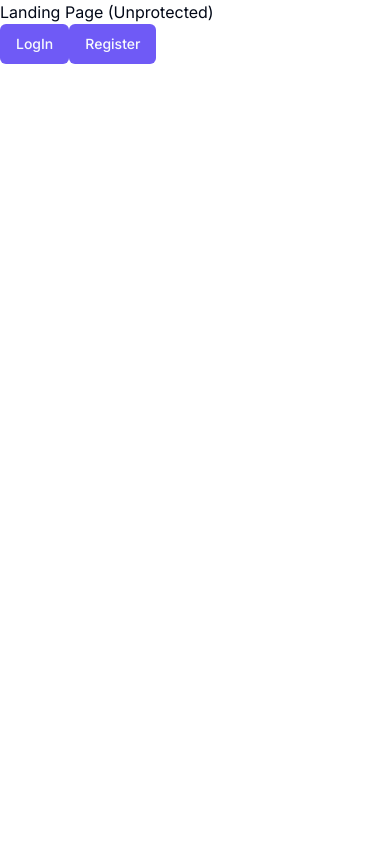
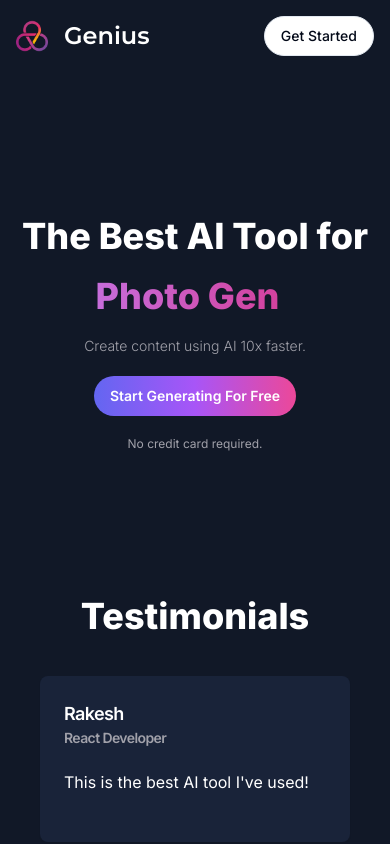
Before and after one commit to tripathirakeshofficial/saas-ai-platform, a Next.js app: page / in a window 390 px wide. Built offline with nearby package versions, Linux system fonts and the light colour scheme; no server answers.

Commit message:
Landing Page

```diff
--- /dev/null
+++ b/app/(landing)/layout.tsx
@@ -0,0 +1,9 @@
+const LandingLayout = ({ children }: { children: React.ReactNode }) => {
+  return (
+    <main className="h-full bg-[#111827] overflow-auto">
+      <div className="mx-auto max-w-screen-xl h-full w-full">{children}</div>
+    </main>
+  );
+};
+
+export default LandingLayout;
--- a/app/(landing)/page.tsx
+++ b/app/(landing)/page.tsx
@@ -1,18 +1,13 @@
-import { Button } from "@/components/ui/button";
-import Link from "next/link";
+import { LandingContent } from "@/components/landing-content";
+import { LandingHero } from "@/components/landing-hero";
+import { LandingNavbar } from "@/components/landing-navbar";
 
 const LandingPage = () => {
   return (
-    <div>
-      Landing Page (Unprotected)
-      <div>
-        <Link href="/sign-in">
-          <Button>LogIn</Button>
-        </Link>
-        <Link href="/sign-up">
-          <Button>Register</Button>
-        </Link>
-      </div>
+    <div className="h-full">
+      <LandingNavbar />
+      <LandingHero />
+      <LandingContent />
     </div>
   );
 };
--- /dev/null
+++ b/components/landing-content.tsx
@@ -0,0 +1,62 @@
+"use client";
+
+import { Card, CardContent, CardHeader, CardTitle } from "@/components/ui/card";
+
+const testimonials = [
+  {
+    name: "Rakesh",
+    avatar: "R",
+    title: "React Developer",
+    description: "This is the best AI tool I've used!",
+  },
+  {
+    name: "Deepak",
+    avatar: "D",
+    title: "Designer",
+    description: "I use this daily for generating new photos!",
+  },
+  {
+    name: "Mark",
+    avatar: "M",
+    title: "CEO",
+    description:
+      "This app has changed my life, cannot imagine working without it!",
+  },
+  {
+    name: "Mary",
+    avatar: "M",
+    title: "CFO",
+    description:
+      "The best in class, definitely worth the premium subscription!",
+  },
+];
+
+export const LandingContent = () => {
+  return (
+    <div className="px-10 pb-20">
+      <h2 className="text-center text-4xl text-white font-extrabold mb-10">
+        Testimonials
+      </h2>
+      <div className="grid grid-cols-1 sm:grid-cols-2 md:grid-cols-3 lg:grid-cols-4 gap-4">
+        {testimonials.map((item) => (
+          <Card
+            key={item.description}
+            className="bg-[#192339] border-none text-white"
+          >
+            <CardHeader>
+              <CardTitle className="flex items-center gap-x-2">
+                <div>
+                  <p className="text-lg">{item.name}</p>
+                  <p className="text-zinc-400 text-sm">{item.title}</p>
+                </div>
+              </CardTitle>
+              <CardContent className="pt-4 px-0">
+                {item.description}
+              </CardContent>
+            </CardHeader>
+          </Card>
+        ))}
+      </div>
+    </div>
+  );
+};
--- /dev/null
+++ b/components/landing-hero.tsx
@@ -0,0 +1,50 @@
+"use client";
+
+import Link from "next/link";
+import { useAuth } from "@clerk/nextjs";
+import TypewriterComponent from "typewriter-effect";
+
+import { Button } from "@/components/ui/button";
+
+export const LandingHero = () => {
+  const { isSignedIn } = useAuth();
+
+  return (
+    <div className="text-white font-bold py-36 text-center space-y-5">
+      <div className="text-4xl sm:text-5xl md:text-6xl lg:text-7xl space-y-5 font-extrabold">
+        <h1>The Best AI Tool for</h1>
+        <div className="text-transparent bg-clip-text bg-gradient-to-r from-purple-400 to-pink-600">
+          <TypewriterComponent
+            options={{
+              strings: [
+                "Chatbot.",
+                "Photo Generation.",
+                "Music Generation.",
+                "Video Generation.",
+                "Code Generation.",
+              ],
+              autoStart: true,
+              loop: true,
+            }}
+          />
+        </div>
+      </div>
+      <div className="text-sm md:text-xl font-light text-zinc-400">
+        Create content using AI 10x faster.
+      </div>
+      <div>
+        <Link href={isSignedIn ? "/dashboard" : "/sign-up"}>
+          <Button
+            variant="premium"
+            className="md:text-lg p-4 md:p-6 rounded-full font-semibold"
+          >
+            Start Generating For Free
+          </Button>
+        </Link>
+      </div>
+      <div className="text-zinc-400 text-xs md:text-sm font-normal">
+        No credit card required.
+      </div>
+    </div>
+  );
+};
--- /dev/null
+++ b/components/landing-navbar.tsx
@@ -0,0 +1,38 @@
+"use client";
+
+import { Montserrat } from "next/font/google";
+import Image from "next/image";
+import Link from "next/link";
+import { useAuth } from "@clerk/nextjs";
+
+import { cn } from "@/lib/utils";
+import { Button } from "@/components/ui/button";
+
+const font = Montserrat({
+  weight: "600",
+  subsets: ["latin"],
+});
+
+export const LandingNavbar = () => {
+  const { isSignedIn } = useAuth();
+
+  return (
+    <nav className="p-4 bg-transparent flex items-center justify-between">
+      <Link href="/" className="flex items-center">
+        <div className="relative h-8 w-8 mr-4">
+          <Image fill alt="logo" src="/logo.png" />
+        </div>
+        <h1 className={cn("text-2xl font-bold text-white", font.className)}>
+          Genius
+        </h1>
+      </Link>
+      <div className="flex items-center gap-x-2">
+        <Link href={isSignedIn ? "/dashboard" : "/sign-up"}>
+          <Button variant="outline" className="rounded-full">
+            Get Started
+          </Button>
+        </Link>
+      </div>
+    </nav>
+  );
+};
--- a/package.json
+++ b/package.json
@@ -43,6 +43,7 @@
     "tailwindcss": "3.3.3",
     "tailwindcss-animate": "^1.0.6",
     "typescript": "5.1.6",
+    "typewriter-effect": "^2.20.1",
     "zod": "^3.21.4",
     "zustand": "^4.3.9"
   },
```
Also changed, not shown: 1 other file (tests, documents, lock files or other folders).
